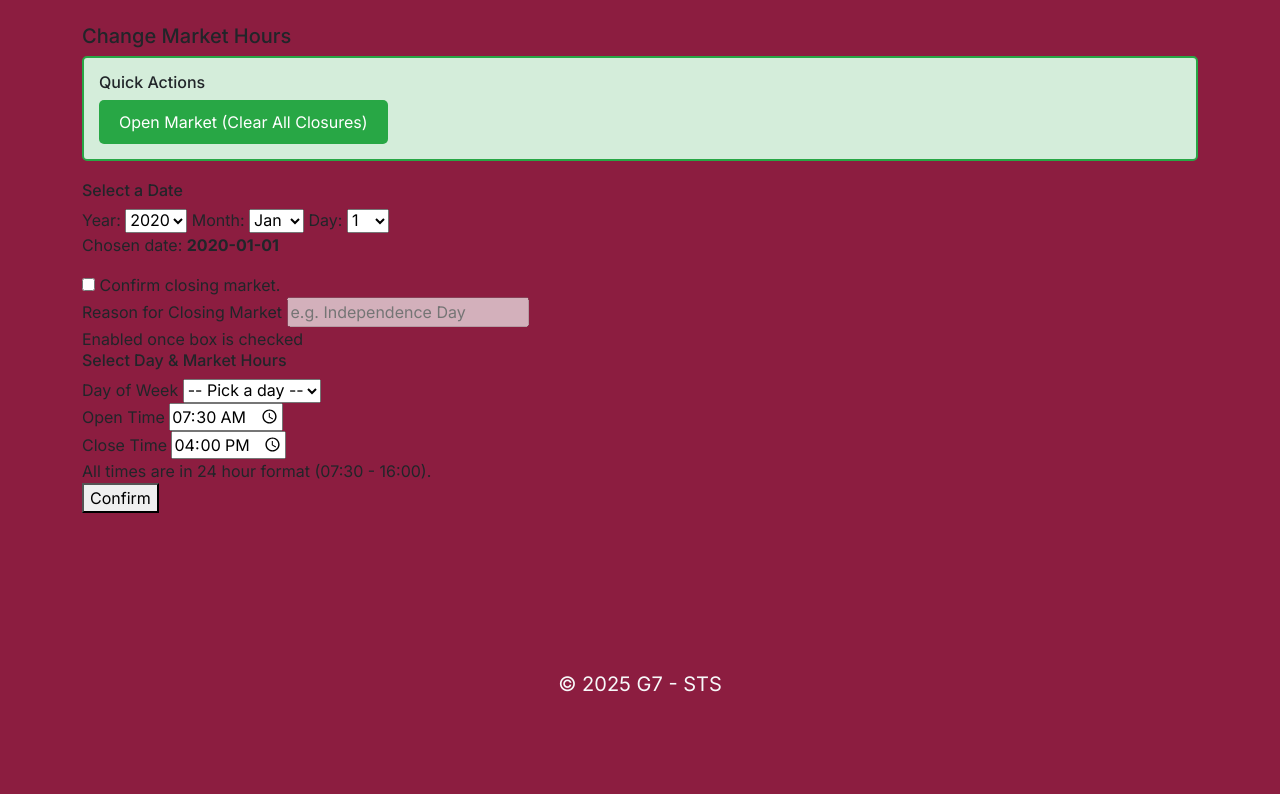
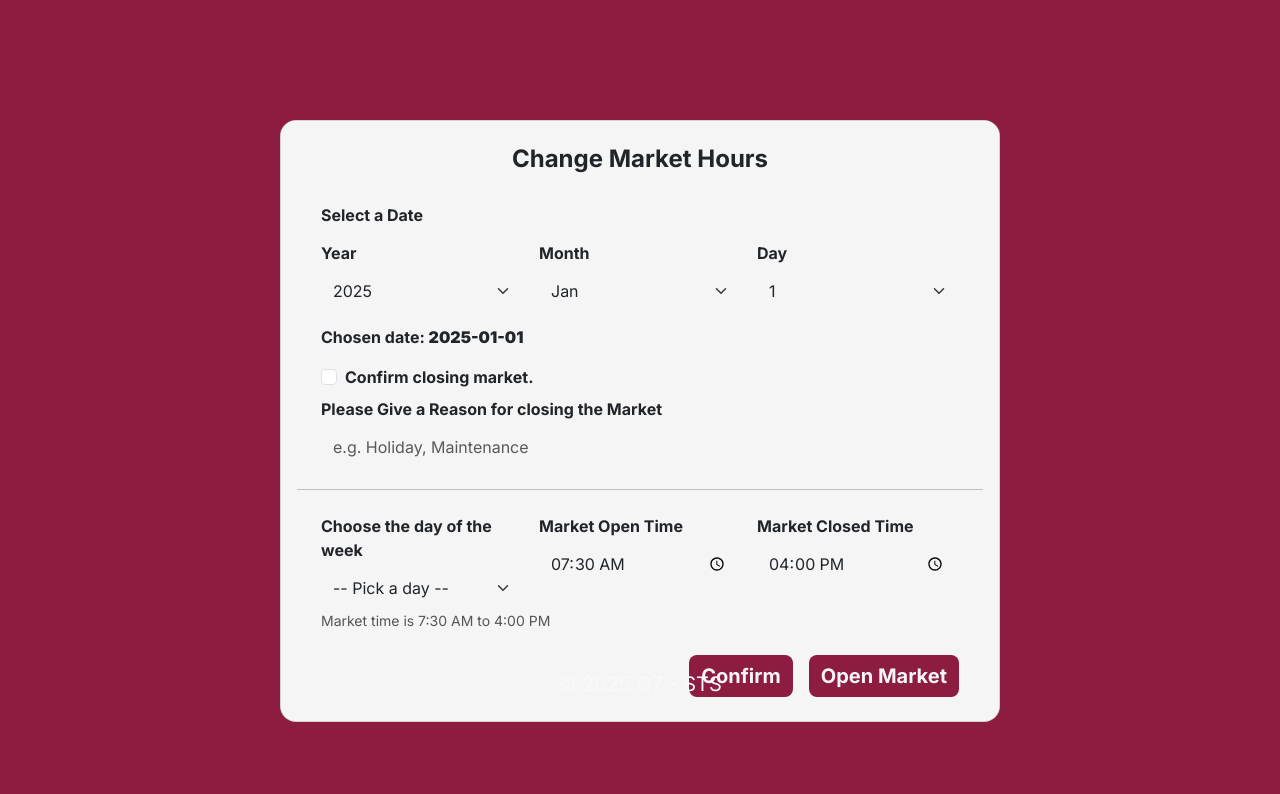
Before and after one commit to el-monke/StockTradingSystem, a Flask app: template templates/change_mkt_hrs.html in a window 1280 px wide. Shown: the part 101-895 px from the top of the page. Before the commit the page ends 793 px from the top, so only its background shows below. Run offline with Flask 3, Linux system fonts and the light colour scheme; the template is opened without the code that fills it, so the values that code supplies are empty.

Commit message:
Update change_mkt_hrs.html
cleanup, change market functionality, bootstrap

```diff
--- a/templates/change_mkt_hrs.html
+++ b/templates/change_mkt_hrs.html
@@ -1,48 +1,37 @@
-{# change_mkt_hrs.html #}
 {% extends "base.html" %}
 {% block title %}Change Market Settings{% endblock %}
 
 {% block content %}
 
-<div>
-  <div>
-    <div>
-      <div>
-        <h5>Change Market Hours</h5>
+<div class="container my-5">
+  <div class="row justify-content-center mt-5">
+    <div class="col-12 col-lg-8">
+      <div class="card hover-lift rounded-4 overflow-hidden mt-5">
+        <div class="card-body" style="background-color: #F5F5F5; color:#212529;">
 
+          <h1 class="card-title text-center h4 fw-bolder py-2 text-dark">Change Market Hours</h1>
 
-        <div style="margin-bottom: 20px; padding: 15px; border: 2px solid #28a745; border-radius: 5px; background-color: #d4edda;">
-          <h6>Quick Actions</h6>
-          <form method="POST"
-                action="{{ url_for('changeMktHrs') }}"
-                onsubmit="return confirm('Are you sure you want to clear all market closures? This will open the market on all previously closed dates.');">
-            <input type="hidden" name="action" value="clear_all">
-            <button type="submit"
-                    style="background-color: #28a745; color: white; padding: 10px 20px; border: none; border-radius: 5px; cursor: pointer;">
-              Open Market (Clear All Closures)
-            </button>
-          </form>
-        </div>
+          <form action="{{ url_for('changeMktHrs') }}" method="post" id="mktHrsForm">
 
-        <form action="{{ url_for('changeMktHrs') }}" method="post">
+            <!-- SELECT DATE -->
+            <div class="mt-4 mb-3 px-4">
+              <h6 class="fw-bolder text-dark mb-3">Select a Date</h6>
 
-
-          <div>
-            <div>
-              <h6>Select a Date</h6>
-              <div>
-
-
-                <label>Year:
-                  <select id="year" name="year">
-                    {% for y in range(2020, 2031) %}
+              <div class="row g-3">
+                <div class="col-md-4">
+                  <label class="form-label fw-bold text-dark" for="year">Year</label>
+                  <select id="year" name="year" class="form-select"
+                          style="background-color:#F5F5F5; border:none; color:#212529;">
+                    {% for y in range(2025, 2028) %}
                       <option value="{{ y }}">{{ y }}</option>
                     {% endfor %}
                   </select>
-                </label>
+                </div>
 
-                <label>Month:
-                  <select id="month" name="month">
+                <div class="col-md-4">
+                  <label class="form-label fw-bold text-dark" for="month">Month</label>
+                  <select id="month" name="month" class="form-select"
+                          style="background-color:#F5F5F5; border:none; color:#212529;">
                     <option value="01">Jan</option>
                     <option value="02">Feb</option>
                     <option value="03">Mar</option>
@@ -56,40 +45,54 @@
                     <option value="11">Nov</option>
                     <option value="12">Dec</option>
                   </select>
-                </label>
+                </div>
 
-                <label>Day:
-                  <select id="day" name="day">
+                <div class="col-md-4">
+                  <label class="form-label fw-bold text-dark" for="day">Day</label>
+                  <select id="day" name="day" class="form-select"
+                          style="background-color:#F5F5F5; border:none; color:#212529;">
                     {% for d in range(1, 32) %}
                       <option value="{{ "%02d"|format(d) }}">{{ d }}</option>
                     {% endfor %}
                   </select>
-                </label>
+                </div>
+              </div>
 
               <input type="hidden" id="selected_date" name="selected_date">
 
-                <p>Chosen date: <strong id="datePreview">—</strong></p>
+              <p class="mt-3 mb-0 fw-bold text-dark">
+                Chosen date: <strong id="datePreview">—</strong>
+              </p>
 
-                <div>
-                  <input type="checkbox" value="on" id="close_market" name="close_market">
-                  <label for="close_market">
+              <div class="form-check mt-3">
+                <input class="form-check-input" type="checkbox" value="on" id="close_market" name="close_market">
+                <label class="form-check-label fw-bold text-dark" for="close_market">
                   Confirm closing market.
                 </label>
               </div>
 
-                <div>
-                  <label for="close_reason">Reason for Closing Market</label>
-                  <input type="text" id="close_reason" name="close_reason" placeholder="e.g. Independence Day">
-                  <div>Enabled once box is checked</div>
-                </div>
+              <div class="mt-2">
+                <label for="close_reason" class="form-label fw-bold text-dark">Please Give a Reason for closing the Market</label>
+                <input type="text"
+                       id="close_reason"
+                       name="close_reason"
+                       class="form-control"
+                       style="background-color:#F5F5F5; border:none; color:#212529;"
+                       placeholder="e.g. Holiday, Maintenance">
               </div>
             </div>
 
-            <div>
-              <h6>Select Day & Market Hours</h6>
+            <hr class="my-4">
 
-              <label for="dayOfWeek">Day of Week</label>
-              <select id="dayOfWeek" name="dayOfWeek">
+            <!-- MARKET HOURS -->
+            <div class="mb-3 px-4">
+
+              <div class="row g-3">
+                <div class="col-md-4">
+                  <label class="form-label fw-bold text-dark" for="dayOfWeek">Choose the day of the week</label>
+                  <select id="dayOfWeek" name="dayOfWeek"
+                          class="form-select"
+                          style="background-color:#F5F5F5; border:none; color:#212529;">
                     <option value="">-- Pick a day --</option>
                     <option value="Mon">Mon</option>
                     <option value="Tue">Tue</option>
@@ -99,33 +102,60 @@
                     <option value="Sat">Sat</option>
                     <option value="Sun">Sun</option>
                   </select>
+                </div>
 
-              <div>
-                <label for="startTime">Open Time</label>
-                <input type="time" id="startTime" name="startTime"
+                <div class="col-md-4">
+                  <label class="form-label fw-bold text-dark" for="startTime">Market Open Time</label>
+                  <input type="time"
+                         id="startTime"
+                         name="startTime"
+                         class="form-control"
+                         style="background-color:#F5F5F5; border:none; color:#212529;"
                          value="{{ market_start|default('07:30') }}">
                 </div>
 
-              <div>
-                <label for="endTime">Close Time</label>
-                <input type="time" id="endTime" name="endTime"
+                <div class="col-md-4">
+                  <label class="form-label fw-bold text-dark" for="endTime">Market Closed Time</label>
+                  <input type="time"
+                         id="endTime"
+                         name="endTime"
+                         class="form-control"
+                         style="background-color:#F5F5F5; border:none; color:#212529;"
                          value="{{ market_end|default('16:00') }}">
                 </div>
+              </div>
 
-              <div>
-                All times are in 24 hour format (07:30 - 16:00).
+              <div class="form-text" style="color:#555;">
+                Market time is 7:30 AM to 4:00 PM
+              </div>
+            </div>
+
+            <!-- BUTTONS -->
+            <div class="d-flex justify-content-end gap-3 mt-4 mb-2 px-4">
+              <button type="submit"
+                      class="btn btn-primary rounded-3 fs-5 fw-bold"
+                      style="background-color:#8C1D40; color:#F5F5F5; border:none;">
+                Confirm
+              </button>
+
+              <button type="submit"
+                      name="action"
+                      value="clear_all"
+                      class="btn btn-primary rounded-3 fs-5 fw-bold"
+                      style="background-color:#8C1D40; color:#F5F5F5; border:none;"
+                      onclick="return confirm('Are you sure you want to clear all market closures? This will open the market on all previously closed dates.');">
+                Open Market
+              </button>
+            </div>
+
+          </form>
+
+        </div>
+      </div>
     </div>
   </div>
 </div>
 
-          <div>
-            <button type="submit">Confirm</button>
-          </div>
-        </form>
-      </div>
-    </div>
-  </div>
-</div>
 
 <script>
   var yearSel = document.getElementById("year");
@@ -135,24 +165,16 @@
   var preview = document.getElementById("datePreview");
 
   function updateDate() {
-    if (!yearSel || !monthSel || !daySel || !hiddenDate || !preview) {
-      return;
-    }
-    var y = yearSel.value;
-    var m = monthSel.value;
-    var d = daySel.value;
-
-    var iso = y + "-" + m + "-" + d;
+    if (!yearSel || !monthSel || !daySel || !hiddenDate || !preview) return;
+    var iso = yearSel.value + "-" + monthSel.value + "-" + daySel.value;
     hiddenDate.value = iso;
     preview.textContent = iso;
   }
 
-  if (yearSel && monthSel && daySel) {
   yearSel.addEventListener("change", updateDate);
   monthSel.addEventListener("change", updateDate);
   daySel.addEventListener("change", updateDate);
   updateDate();
-  }
 
   var closeCheckbox = document.getElementById("close_market");
   var startTimeInput = document.getElementById("startTime");
@@ -160,21 +182,14 @@
   var reasonInput = document.getElementById("close_reason");
 
   function toggleTimeAndReason() {
-    if (!closeCheckbox || !startTimeInput || !endTimeInput || !reasonInput) {
-      return;
-    }
-
     var isClosing = closeCheckbox.checked;
-
     startTimeInput.disabled = isClosing;
     endTimeInput.disabled = isClosing;
     reasonInput.disabled = !isClosing;
   }
 
-  if (closeCheckbox) {
   closeCheckbox.addEventListener("change", toggleTimeAndReason);
   toggleTimeAndReason();
-  }
 </script>
 
 {% endblock %}
```
Lines whose indentation alone changed are shown as unchanged.
